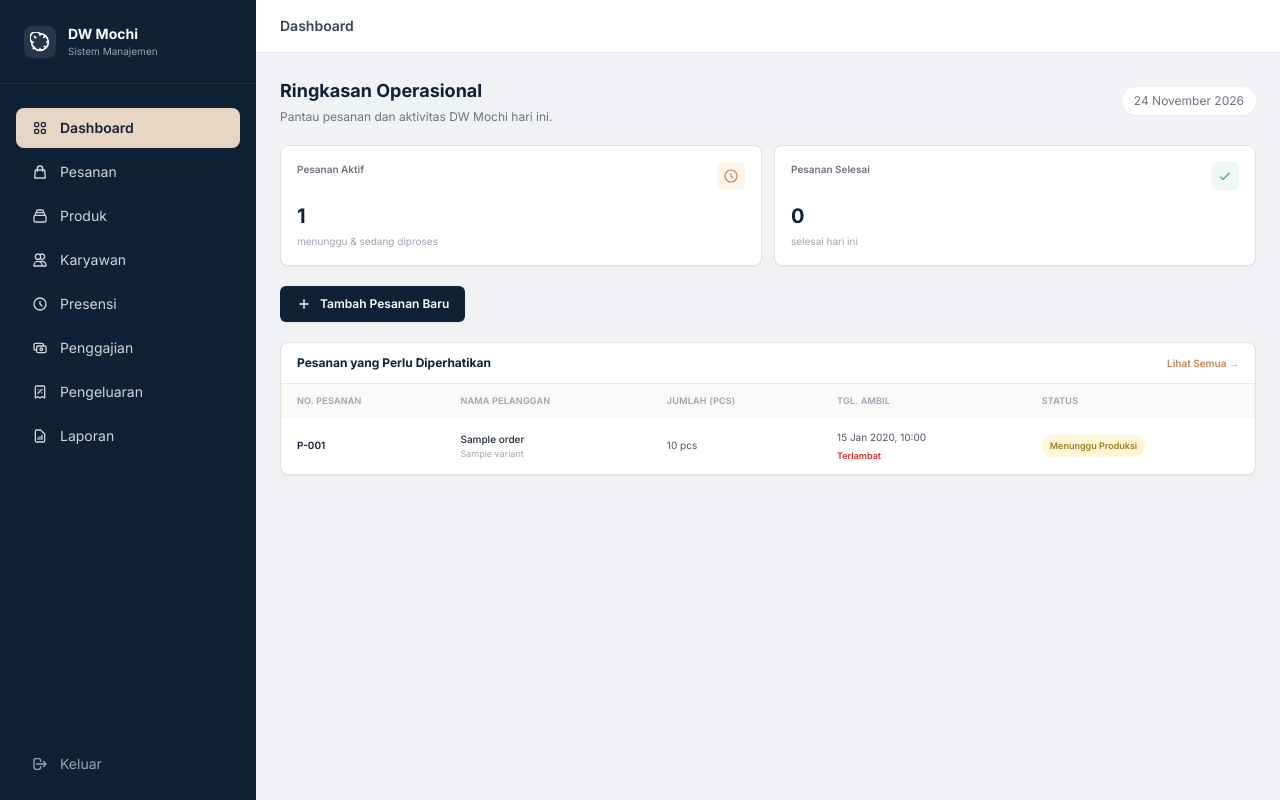
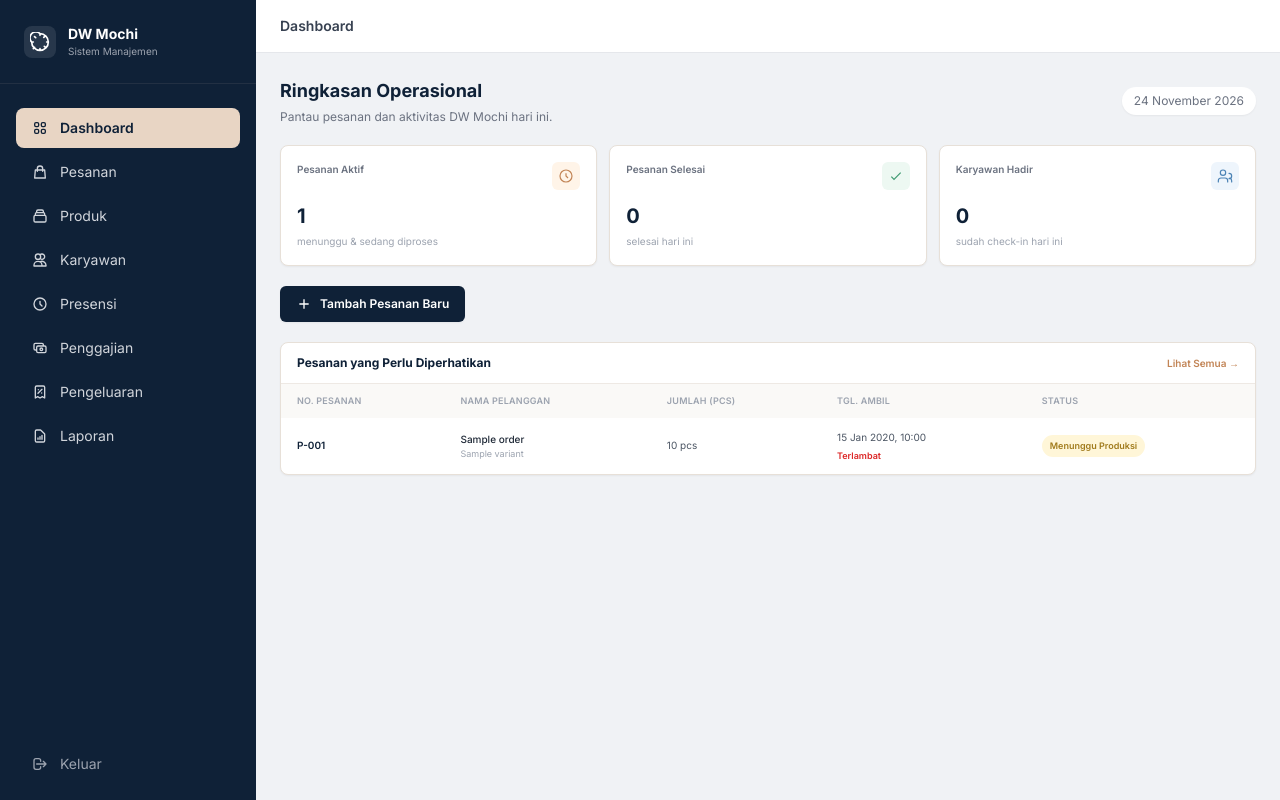
Before and after one commit to firzywijatmiko/dw-mochi, a Laravel app: page /owner/dashboard in a window 1280 px wide. Run offline with Laravel 8, Linux system fonts and the light colour scheme; a user stored in the database is signed in; data comes from the database, SQL or seed files in the repository; tables that the repository leaves empty hold one stand-in row (values such as "Sample post"); some libraries are stand-ins or nearby versions.

Commit message:
menambah card jumlah karyawan yang sudah presensi di hari tersbeut

```diff
--- a/app/Http/Controllers/DashboardController.php
+++ b/app/Http/Controllers/DashboardController.php
@@ -23,6 +23,11 @@ class DashboardController extends Controller
             ->whereDate('updated_at', $today)
             ->count();
 
+        $presentEmployees = Attendance::whereDate('date', $today)
+            ->whereNotNull('check_in_at')
+            ->distinct()
+            ->count('employees_id');
+
         // 2. Daftar seluruh pesanan aktif, termasuk yang sudah lewat jadwal ambil
         $recentOrders = Order::with('details.productVariant')
             ->whereIn('status', ['pending', 'process'])
@@ -34,6 +39,7 @@ class DashboardController extends Controller
         $statistics = [
             'active_orders'     => $activeOrders,
             'completed_today'   => $completedToday,
+            'present_employees' => $presentEmployees,
         ];
 
         return view('owner.dashboard', compact('statistics', 'recentOrders'));
--- a/resources/views/owner/dashboard.blade.php
+++ b/resources/views/owner/dashboard.blade.php
@@ -14,7 +14,7 @@
         </span>
     </div>
 
-    <div class="grid grid-cols-1 gap-3 sm:grid-cols-2">
+    <div class="grid grid-cols-1 gap-3 sm:grid-cols-2 xl:grid-cols-3">
         <div class="rounded-lg border border-[#e7e0d8] bg-white p-4 shadow-sm">
             <div class="flex items-start justify-between">
                 <p class="text-[10px] font-semibold text-gray-500">Pesanan Aktif</p>
@@ -35,6 +35,17 @@
             </div>
             <p class="mt-3 text-xl font-bold text-[#0f2137]">{{ $statistics['completed_today'] ?? 0 }}</p>
             <p class="mt-1 text-[10px] text-gray-400">selesai hari ini</p>
+        </div>
+
+        <div class="rounded-lg border border-[#e7e0d8] bg-white p-4 shadow-sm">
+            <div class="flex items-start justify-between">
+                <p class="text-[10px] font-semibold text-gray-500">Karyawan Hadir</p>
+                <span class="rounded-md bg-[#eef5fc] p-1.5 text-[#4c83b5]">
+                    <svg class="h-4 w-4" fill="none" stroke="currentColor" viewBox="0 0 24 24"><path stroke-linecap="round" stroke-linejoin="round" stroke-width="1.8" d="M16 21v-2a4 4 0 00-4-4H6a4 4 0 00-4 4v2m16-13a4 4 0 010 8m4 5v-2a4 4 0 00-3-3.87M9 11a4 4 0 100-8 4 4 0 000 8z"/></svg>
+                </span>
+            </div>
+            <p class="mt-3 text-xl font-bold text-[#0f2137]">{{ $statistics['present_employees'] ?? 0 }}</p>
+            <p class="mt-1 text-[10px] text-gray-400">sudah check-in hari ini</p>
         </div>
 
     </div>
```
